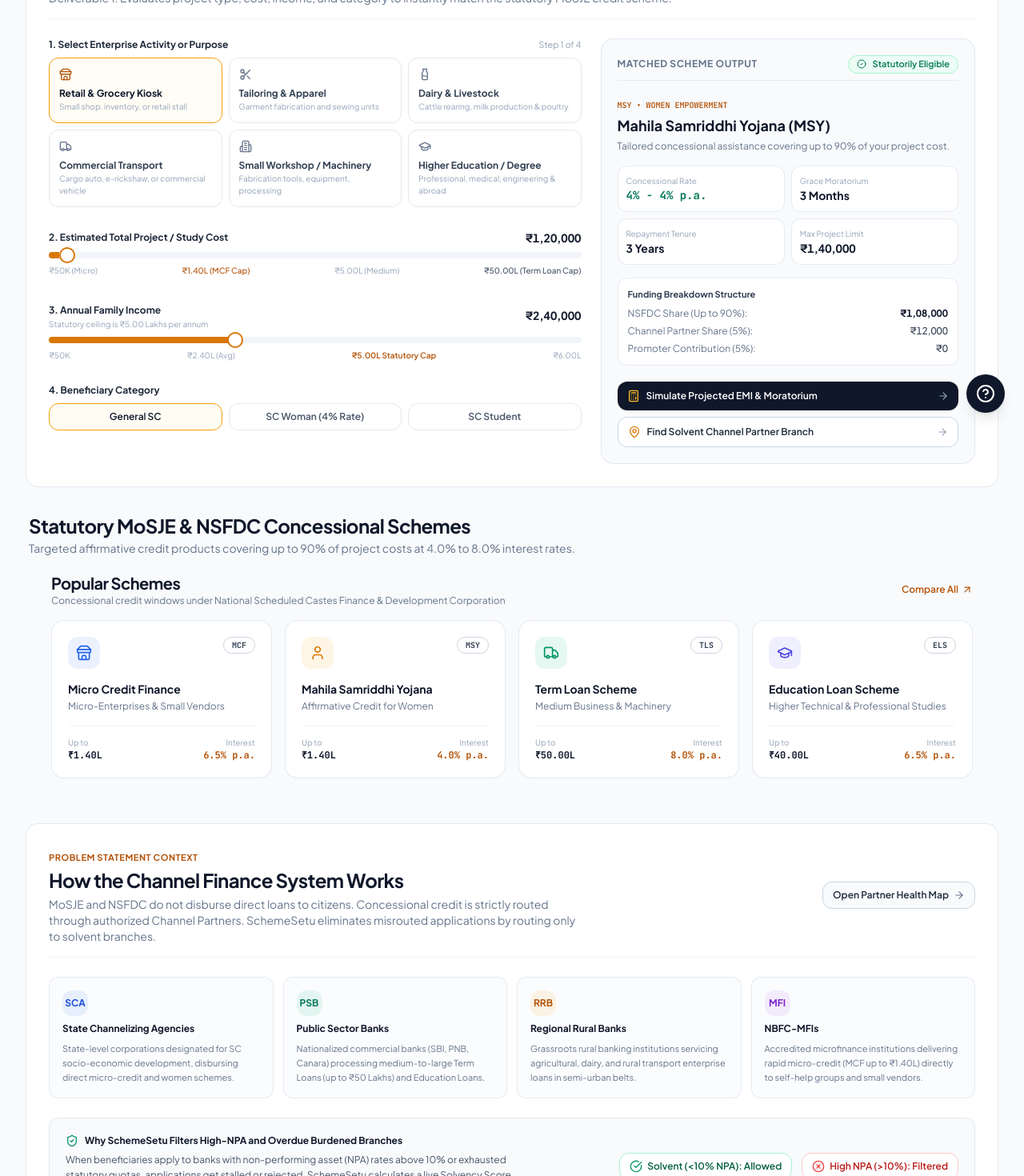
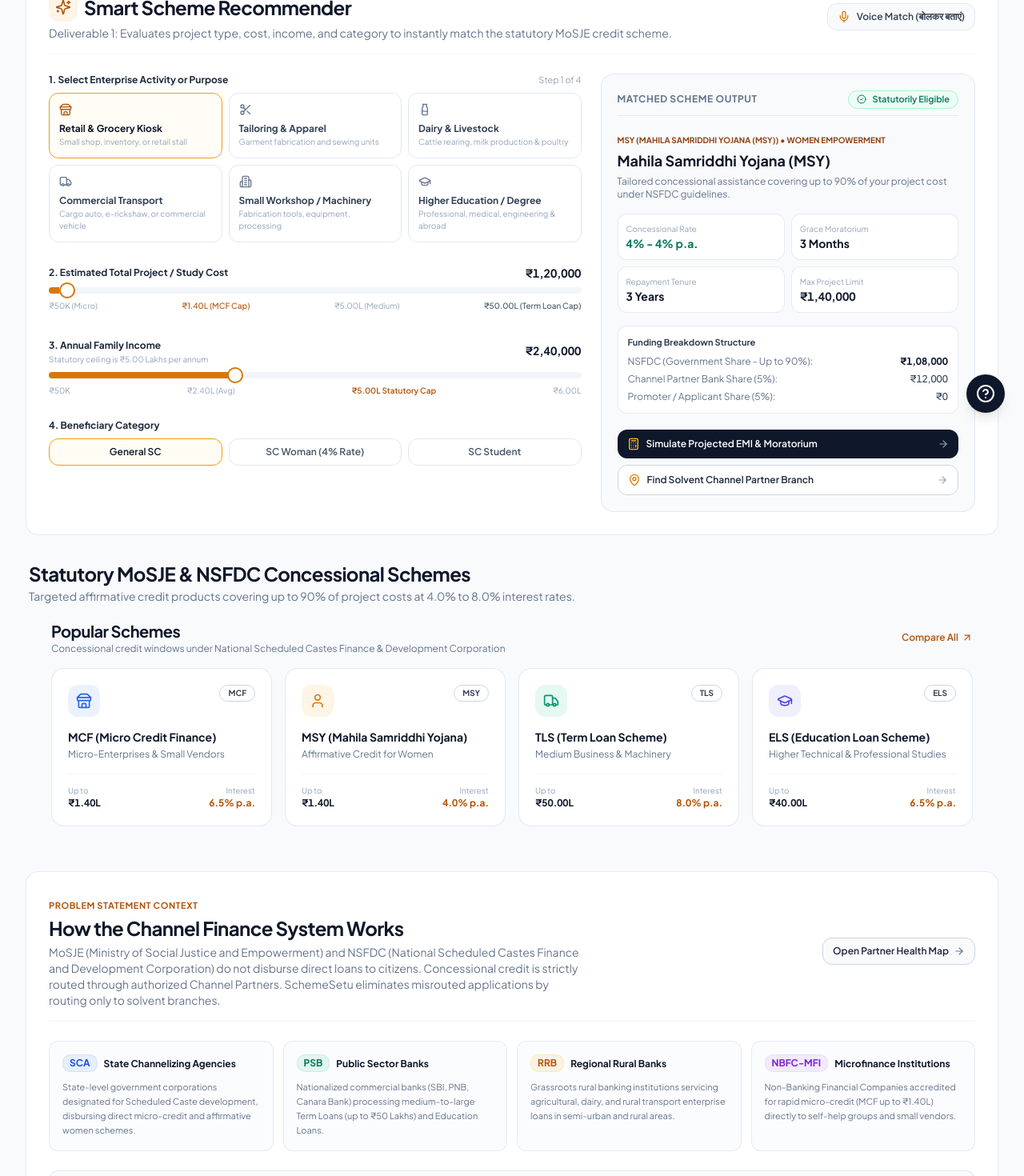
Before and after one commit to sizwinz/SchemeSetu, a Next.js app: page / in a window 1280 px wide. Shown: the part 260-1730 px from the top of the page at 80% size. Built offline with nearby package versions, Linux system fonts and the light colour scheme.

Commit message:
feat(content): display full forms beside short forms across partner types, schemes, and statutory bodies

```diff
--- a/src/app/calculator/page.tsx
+++ b/src/app/calculator/page.tsx
@@ -174,7 +174,7 @@
         <div className="flex items-center justify-between">
           <span className="text-xs font-bold text-slate-800 flex items-center gap-1.5">
             <Sparkles className="h-3.5 w-3.5 text-amber-600" />
-            Select MoSJE Statutory Scheme Preset
+            Select MoSJE (Ministry of Social Justice &amp; Empowerment) Scheme Preset
           </span>
           <span className="text-[11px] text-slate-400">
             Presets automatically calibrate statutory rate and grace period
@@ -197,9 +197,9 @@
               >
                 <div className="flex items-center justify-between mb-1">
                   <span className={`text-[10px] font-bold uppercase tracking-wider ${
-                    isSelected ? "text-amber-800" : "text-slate-400"
+                    isSelected ? "text-amber-800" : "text-slate-500"
                   }`}>
-                    {scheme.key}
+                    {scheme.key} ({scheme.name})
                   </span>
                   <span className={`text-xs font-bold ${
                     isSelected ? "text-emerald-700" : "text-slate-600"
--- a/src/components/home/ChannelFinanceExplainer.tsx
+++ b/src/components/home/ChannelFinanceExplainer.tsx
@@ -3,13 +3,8 @@
 import React from "react";
 import Link from "next/link";
 import {
-  Building2,
-  Landmark,
   ShieldCheck,
-  AlertTriangle,
   ArrowRight,
-  TrendingDown,
-  Scale,
   CheckCircle,
   XCircle,
 } from "lucide-react";
@@ -28,7 +23,7 @@
             How the Channel Finance System Works
           </h2>
           <p className="text-xs sm:text-sm text-slate-500 mt-1 max-w-2xl">
-            MoSJE and NSFDC do not disburse direct loans to citizens. Concessional credit is strictly routed through authorized Channel Partners. SchemeSetu eliminates misrouted applications by routing only to solvent branches.
+            MoSJE (Ministry of Social Justice and Empowerment) and NSFDC (National Scheduled Castes Finance and Development Corporation) do not disburse direct loans to citizens. Concessional credit is strictly routed through authorized Channel Partners. SchemeSetu eliminates misrouted applications by routing only to solvent branches.
           </p>
         </div>
 
@@ -41,53 +36,65 @@
         </Link>
       </div>
 
-      {/* The 4 Authorized Channel Partner Types */}
+      {/* The 4 Authorized Channel Partner Types with Full Forms Beside Short Forms */}
       <div className="grid grid-cols-1 sm:grid-cols-2 lg:grid-cols-4 gap-3">
-        <div className="p-4 rounded-xl border border-slate-200/80 bg-slate-50/50 space-y-2">
-          <div className="w-8 h-8 rounded-lg bg-blue-500/10 text-blue-700 flex items-center justify-center font-bold text-xs">
+        {/* 1. SCA */}
+        <div className="p-4 rounded-xl border border-slate-200/80 bg-slate-50/50 space-y-2.5">
+          <div className="flex items-center space-x-2">
+            <span className="px-2 py-0.5 rounded-md bg-blue-500/10 text-blue-700 font-bold text-xs border border-blue-200/60 shrink-0">
               SCA
-          </div>
-          <h3 className="text-xs font-bold text-slate-900">
+            </span>
+            <h3 className="text-xs font-bold text-slate-900 leading-tight">
               State Channelizing Agencies
             </h3>
+          </div>
           <p className="text-[11px] text-slate-500 leading-relaxed">
-            State-level corporations designated for SC socio-economic development, disbursing direct micro-credit and women schemes.
+            State-level government corporations designated for Scheduled Caste development, disbursing direct micro-credit and affirmative women schemes.
           </p>
         </div>
 
-        <div className="p-4 rounded-xl border border-slate-200/80 bg-slate-50/50 space-y-2">
-          <div className="w-8 h-8 rounded-lg bg-emerald-500/10 text-emerald-700 flex items-center justify-center font-bold text-xs">
+        {/* 2. PSB */}
+        <div className="p-4 rounded-xl border border-slate-200/80 bg-slate-50/50 space-y-2.5">
+          <div className="flex items-center space-x-2">
+            <span className="px-2 py-0.5 rounded-md bg-emerald-500/10 text-emerald-700 font-bold text-xs border border-emerald-200/60 shrink-0">
               PSB
-          </div>
-          <h3 className="text-xs font-bold text-slate-900">
+            </span>
+            <h3 className="text-xs font-bold text-slate-900 leading-tight">
               Public Sector Banks
             </h3>
+          </div>
           <p className="text-[11px] text-slate-500 leading-relaxed">
-            Nationalized commercial banks (SBI, PNB, Canara) processing medium-to-large Term Loans (up to ₹50 Lakhs) and Education Loans.
+            Nationalized commercial banks (SBI, PNB, Canara Bank) processing medium-to-large Term Loans (up to ₹50 Lakhs) and Education Loans.
           </p>
         </div>
 
-        <div className="p-4 rounded-xl border border-slate-200/80 bg-slate-50/50 space-y-2">
-          <div className="w-8 h-8 rounded-lg bg-amber-500/10 text-amber-700 flex items-center justify-center font-bold text-xs">
+        {/* 3. RRB */}
+        <div className="p-4 rounded-xl border border-slate-200/80 bg-slate-50/50 space-y-2.5">
+          <div className="flex items-center space-x-2">
+            <span className="px-2 py-0.5 rounded-md bg-amber-500/10 text-amber-700 font-bold text-xs border border-amber-200/60 shrink-0">
               RRB
-          </div>
-          <h3 className="text-xs font-bold text-slate-900">
+            </span>
+            <h3 className="text-xs font-bold text-slate-900 leading-tight">
               Regional Rural Banks
             </h3>
+          </div>
           <p className="text-[11px] text-slate-500 leading-relaxed">
-            Grassroots rural banking institutions servicing agricultural, dairy, and rural transport enterprise loans in semi-urban belts.
+            Grassroots rural banking institutions servicing agricultural, dairy, and rural transport enterprise loans in semi-urban and rural areas.
           </p>
         </div>
 
-        <div className="p-4 rounded-xl border border-slate-200/80 bg-slate-50/50 space-y-2">
-          <div className="w-8 h-8 rounded-lg bg-purple-500/10 text-purple-700 flex items-center justify-center font-bold text-xs">
-            MFI
+        {/* 4. NBFC-MFI */}
+        <div className="p-4 rounded-xl border border-slate-200/80 bg-slate-50/50 space-y-2.5">
+          <div className="flex items-center space-x-2">
+            <span className="px-2 py-0.5 rounded-md bg-purple-500/10 text-purple-700 font-bold text-xs border border-purple-200/60 shrink-0">
+              NBFC-MFI
+            </span>
+            <h3 className="text-xs font-bold text-slate-900 leading-tight">
+              Microfinance Institutions
+            </h3>
           </div>
-          <h3 className="text-xs font-bold text-slate-900">
-            NBFC-MFIs
-          </h3>
           <p className="text-[11px] text-slate-500 leading-relaxed">
-            Accredited microfinance institutions delivering rapid micro-credit (MCF up to ₹1.40L) directly to self-help groups and small vendors.
+            Non-Banking Financial Companies accredited for rapid micro-credit (MCF up to ₹1.40L) directly to self-help groups and small vendors.
           </p>
         </div>
       </div>
@@ -98,7 +105,7 @@
           <div className="flex items-center space-x-2">
             <ShieldCheck className="h-4 w-4 text-emerald-600" />
             <span className="text-xs font-bold text-slate-900">
-              Why SchemeSetu Filters High-NPA and Overdue Burdened Branches
+              Why SchemeSetu Filters High-NPA (Non-Performing Assets) and Overdue Burdened Branches
             </span>
           </div>
           <p className="text-xs text-slate-600 leading-relaxed">
--- a/src/components/home/PopularSchemesGrid.tsx
+++ b/src/components/home/PopularSchemesGrid.tsx
@@ -111,28 +111,28 @@
                       <Icon className="h-5 w-5" />
                     </div>
 
-                    <Badge variant="outline" className="font-mono text-[10px] font-bold">
+                    <Badge variant="outline" className="text-[10px] font-bold">
                       {scheme.code}
                     </Badge>
                   </div>
 
                   <h3 className="font-bold text-sm text-slate-900 group-hover:text-amber-700 transition-colors leading-snug mb-1">
-                    {scheme.title}
+                    {scheme.code} ({scheme.title})
                   </h3>
                   <p className="text-xs text-slate-500 line-clamp-1 mb-4">
                     {scheme.subtitle}
                   </p>
                 </div>
 
-                <div className="pt-3 border-t border-slate-100 flex items-center justify-between font-mono text-xs">
+                <div className="pt-3 border-t border-slate-100 flex items-center justify-between text-xs">
                   <div>
-                    <span className="text-[10px] text-slate-400 font-sans block">Up to</span>
-                    <span className="font-bold text-slate-900">{scheme.maxAmount}</span>
+                    <span className="text-[10px] text-slate-400 block">Up to</span>
+                    <span className="font-bold text-slate-900 font-sans tabular-nums">{scheme.maxAmount}</span>
                   </div>
 
                   <div className="text-right">
-                    <span className="text-[10px] text-slate-400 font-sans block">Interest</span>
-                    <span className="font-bold text-amber-700">{scheme.interestRate} p.a.</span>
+                    <span className="text-[10px] text-slate-400 block">Interest</span>
+                    <span className="font-bold text-amber-700 font-sans tabular-nums">{scheme.interestRate} p.a.</span>
                   </div>
                 </div>
               </SpotlightCard>
--- a/src/components/home/SmartRecommenderWizard.tsx
+++ b/src/components/home/SmartRecommenderWizard.tsx
@@ -390,14 +390,14 @@
           {primaryScheme && evalResult.isEligible ? (
             <div className="space-y-4">
               <div>
-                <span className="text-[10px] font-mono text-amber-700 uppercase font-semibold">
-                  {primaryScheme.code} • {primaryScheme.category.replace("_", " ")}
+                <span className="text-[10px] text-amber-800 uppercase font-bold">
+                  {primaryScheme.code} ({primaryScheme.name}) • {primaryScheme.category.replace("_", " ")}
                 </span>
                 <h3 className="text-base sm:text-lg font-bold text-slate-900 mt-0.5 leading-snug">
                   {primaryScheme.name}
                 </h3>
                 <p className="text-xs text-slate-500 mt-1">
-                  Tailored concessional assistance covering up to 90% of your project cost.
+                  Tailored concessional assistance covering up to 90% of your project cost under NSFDC guidelines.
                 </p>
               </div>
 
@@ -405,28 +405,28 @@
               <div className="grid grid-cols-2 gap-2 text-xs">
                 <div className="bg-white p-2.5 rounded-xl border border-slate-200/80">
                   <span className="text-[10px] text-slate-400 block">Concessional Rate</span>
-                  <span className="text-sm font-bold text-emerald-700 tabular-nums font-mono">
+                  <span className="text-sm font-bold text-emerald-700 tabular-nums font-sans">
                     {primaryScheme.interestRateMin}% - {primaryScheme.interestRateMax}% p.a.
                   </span>
                 </div>
 
                 <div className="bg-white p-2.5 rounded-xl border border-slate-200/80">
                   <span className="text-[10px] text-slate-400 block">Grace Moratorium</span>
-                  <span className="text-sm font-bold text-slate-900 tabular-nums">
+                  <span className="text-sm font-bold text-slate-900 tabular-nums font-sans">
                     {primaryScheme.moratoriumMonths} Months
                   </span>
                 </div>
 
                 <div className="bg-white p-2.5 rounded-xl border border-slate-200/80">
                   <span className="text-[10px] text-slate-400 block">Repayment Tenure</span>
-                  <span className="text-sm font-bold text-slate-900 tabular-nums">
+                  <span className="text-sm font-bold text-slate-900 tabular-nums font-sans">
                     {primaryScheme.repaymentTenureYears} Years
                   </span>
                 </div>
 
                 <div className="bg-white p-2.5 rounded-xl border border-slate-200/80">
                   <span className="text-[10px] text-slate-400 block">Max Project Limit</span>
-                  <span className="text-sm font-bold text-slate-900 tabular-nums">
+                  <span className="text-sm font-bold text-slate-900 tabular-nums font-sans">
                     {formatCurrency(primaryScheme.maxProjectCost)}
                   </span>
                 </div>
@@ -440,20 +440,20 @@
                   </span>
                   <div className="space-y-1.5 text-xs">
                     <div className="flex justify-between">
-                      <span className="text-slate-500">NSFDC Share (Up to 90%):</span>
-                      <span className="font-bold text-slate-900 tabular-nums">
+                      <span className="text-slate-500">NSFDC (Government Share - Up to 90%):</span>
+                      <span className="font-bold text-slate-900 tabular-nums font-sans">
                         {formatCurrency(funding.nsfdcAmount)}
                       </span>
                     </div>
                     <div className="flex justify-between">
-                      <span className="text-slate-500">Channel Partner Share (5%):</span>
-                      <span className="font-medium text-slate-700 tabular-nums">
+                      <span className="text-slate-500">Channel Partner Bank Share (5%):</span>
+                      <span className="font-medium text-slate-700 tabular-nums font-sans">
                         {formatCurrency(funding.channelPartnerAmount)}
                       </span>
                     </div>
                     <div className="flex justify-between">
-                      <span className="text-slate-500">Promoter Contribution (5%):</span>
-                      <span className="font-medium text-slate-700 tabular-nums">
+                      <span className="text-slate-500">Promoter / Applicant Share (5%):</span>
+                      <span className="font-medium text-slate-700 tabular-nums font-sans">
                         {formatCurrency(funding.promoterAmount)}
                       </span>
                     </div>
--- a/src/components/locator/PartnerCard.tsx
+++ b/src/components/locator/PartnerCard.tsx
@@ -25,6 +25,13 @@
   onDesignate: (partner: ChannelPartner) => void;
 }
 
+const INSTITUTION_TYPE_LABELS: Record<string, string> = {
+  SCA: "SCA (State Channelizing Agency)",
+  PUBLIC_SECTOR_BANK: "PSB (Public Sector Bank)",
+  REGIONAL_RURAL_BANK: "RRB (Regional Rural Bank)",
+  NBFC_MFI: "NBFC-MFI (Microfinance)",
+};
+
 export function PartnerCard({
   partner,
   isSelected,
@@ -38,6 +45,9 @@
 
   const directionsUrl = `https://www.google.com/maps/dir/?api=1&destination=${partner.coordinates.lat},${partner.coordinates.lng}`;
 
+  const institutionLabel =
+    INSTITUTION_TYPE_LABELS[partner.institutionType] || partner.institutionType;
+
   return (
     <div
       onClick={onSelect}
@@ -50,12 +60,12 @@
       {/* Top Header */}
       <div className="flex items-start justify-between gap-2 pb-3 border-b border-slate-100">
         <div className="space-y-0.5">
-          <div className="flex items-center space-x-2">
-            <Badge variant="outline" className="text-[10px] font-mono">
-              {partner.institutionType}
+          <div className="flex flex-wrap items-center gap-1.5">
+            <Badge variant="outline" className="text-[10px] font-semibold">
+              {institutionLabel}
             </Badge>
             {partner.distanceKm !== undefined && (
-              <span className="text-[11px] font-semibold text-amber-700 bg-amber-50 px-2 py-0.5 rounded-full font-mono tabular-nums">
+              <span className="text-[11px] font-semibold text-amber-700 bg-amber-50 px-2 py-0.5 rounded-full tabular-nums">
                 {partner.distanceKm} km away
               </span>
             )}
@@ -69,7 +79,7 @@
         {/* Health Badge */}
         <Badge
           variant={isSolvent ? "success" : isModerate ? "warning" : "destructive"}
-          className="text-xs font-mono font-bold"
+          className="text-xs font-bold shrink-0 tabular-nums"
           title={`Health Score: ${partner.healthScore}/100`}
         >
           {isSolvent ? (
@@ -82,9 +92,9 @@
       </div>
 
       {/* Institutional Health & Quota Details */}
-      <div className="grid grid-cols-3 gap-2 py-3 text-xs border-b border-slate-100 font-mono tabular-nums">
+      <div className="grid grid-cols-3 gap-2 py-3 text-xs border-b border-slate-100 tabular-nums">
         <div>
-          <span className="text-[10px] text-slate-400 font-sans block">NPA Ratio</span>
+          <span className="text-[10px] text-slate-400 block">NPA (Non-Performing Assets)</span>
           <span
             className={`font-bold ${
               isHighRisk
```
Also changed, not shown: src/components/home/OfficialMoSJEBanner.tsx (+6 -6 lines). Lines whose indentation alone changed are shown as unchanged.
